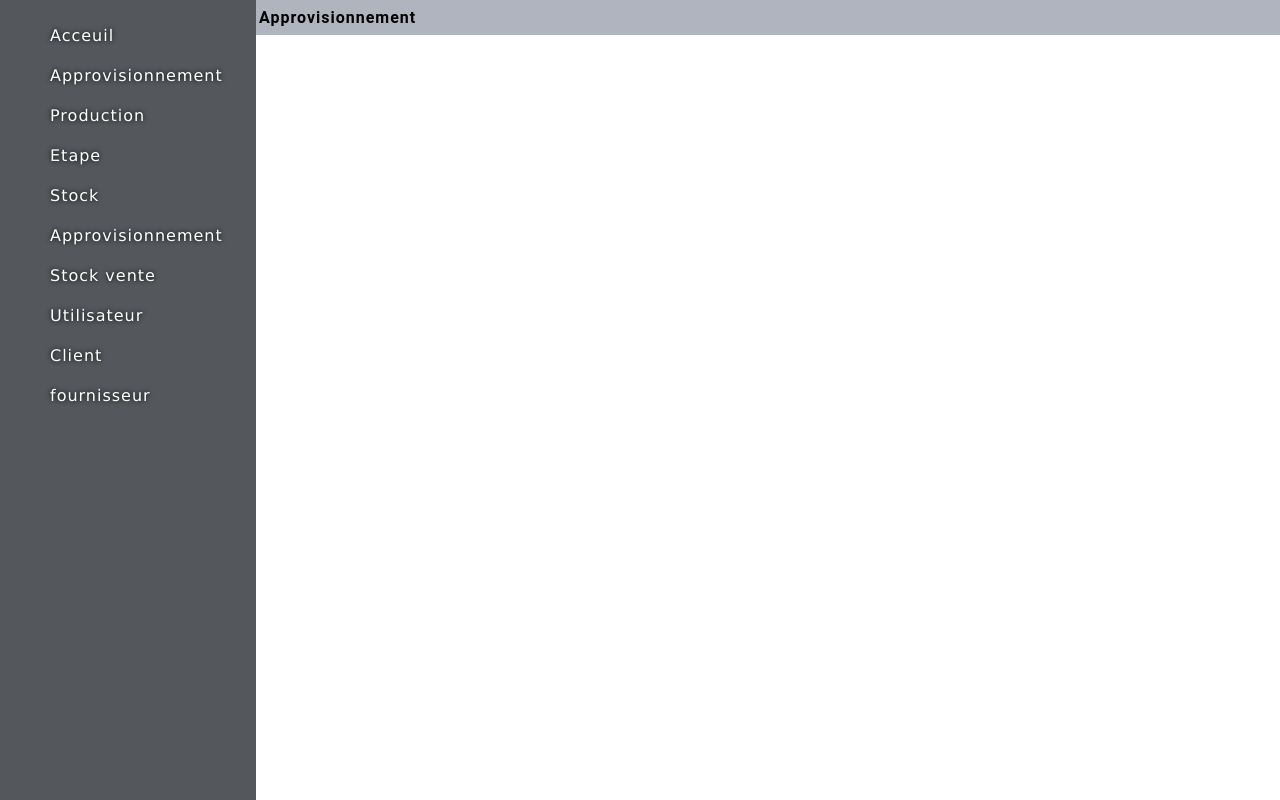
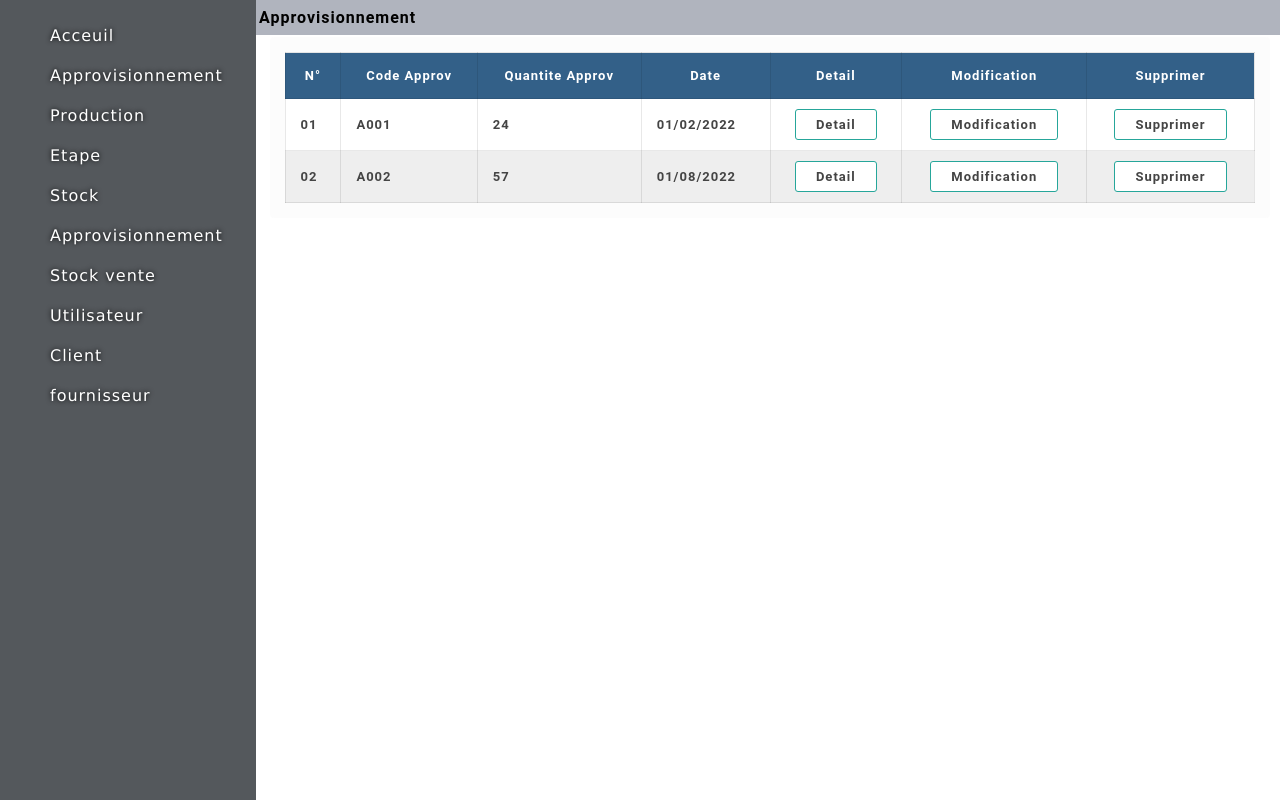
Before and after one commit to pezana/blesscomputer, a Django app: page /Approvisionnement in a window 1280 px wide. Shown: the part 100-900 px from the top of the page. Run offline with Django 4.2, Linux system fonts and the light colour scheme.

Commit message:
ajoter de la table des approvisionnements

```diff
--- a/prod/templates/approv.html
+++ b/prod/templates/approv.html
@@ -1 +1,70 @@
-{% extends 'base.html' %} {% block titre %} Approvisionnement {% endblock titre %}
+{% extends 'base.html' %} {% block titre %} Approvisionnement
+
+
+
+<div class="table_responsive">
+    <table>
+      <thead>
+        <tr>
+          <th>N°</th>
+          <th>Code Approv</th>
+          <th>Quantite Approv</th>
+          <th>Date</th>
+          <th>Detail</th>
+          <th>Modification</th>
+          <th>Supprimer</th>
+        </tr>
+      </thead>
+      <tbody>
+        <tr>
+          <td>01</td>
+          <td>A001</td>
+          <td>24</td>
+          <td>01/02/2022</td>
+          <td>
+            <span class="action_btn">
+                <a href="#">Detail</a>
+              </span>
+          </td>
+          <td>
+            <span class="action_btn">
+              <a href="#">Modification</a>
+            </span>
+          </td>
+          <td>
+            <span class="action_btn">
+                <a href="#">Supprimer</a>
+              </span>
+          </td>
+        </tr>
+
+        <tr>
+            <td>02</td>
+            <td>A002</td>
+            <td>57</td>
+            <td>01/08/2022</td>
+            <td>
+              <span class="action_btn">
+                  <a href="#">Detail</a>
+                </span>
+            </td>
+            <td>
+              <span class="action_btn">
+                <a href="#">Modification</a>
+              </span>
+            </td>
+            <td>
+              <span class="action_btn">
+                  <a href="#">Supprimer</a>
+                </span>
+            </td>
+          </tr>
+      </tbody>
+    </table>
+  </div>
+
+
+
+
+
+{% endblock titre %}
```
